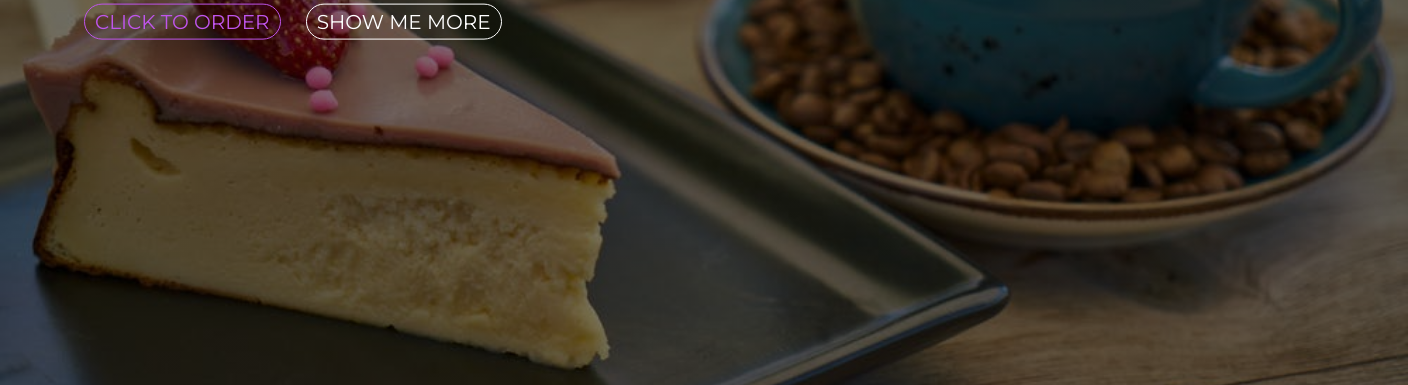
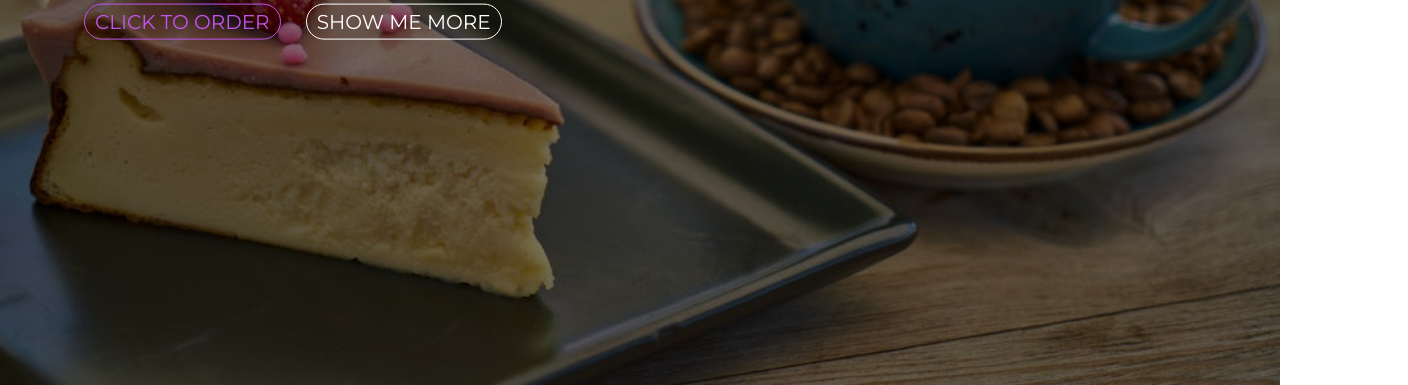
Before and after one commit to kaushalkumarkhatik/kaushalcafe.github.-io, a plain HTML site: page index.html in a window 1280 px wide. Shown: the part 415-800 px from the top of the page, 1408 px wide, since content can reach past the window. Drawn offline with nearby package versions, Linux system fonts and the light colour scheme.

Commit message:
Update style.css

```diff
--- a/style.css
+++ b/style.css
@@ -14,7 +14,7 @@ header{
   background-size: cover;
   background-repeat: no-repeat;
   height: 100vh;
-  width: 110vw;
+  width: 100vw;
 
 }
 .clearfix:after{
```
